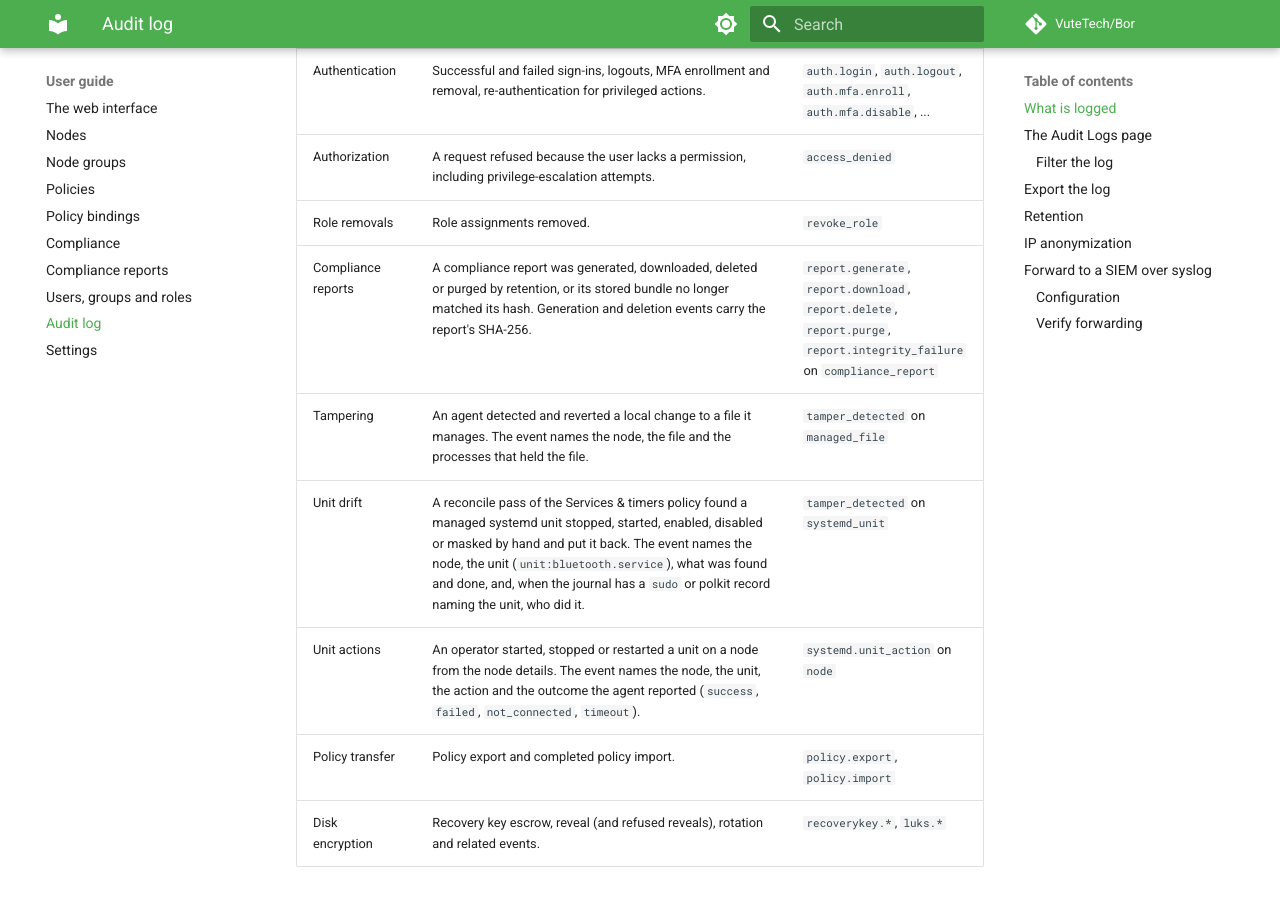
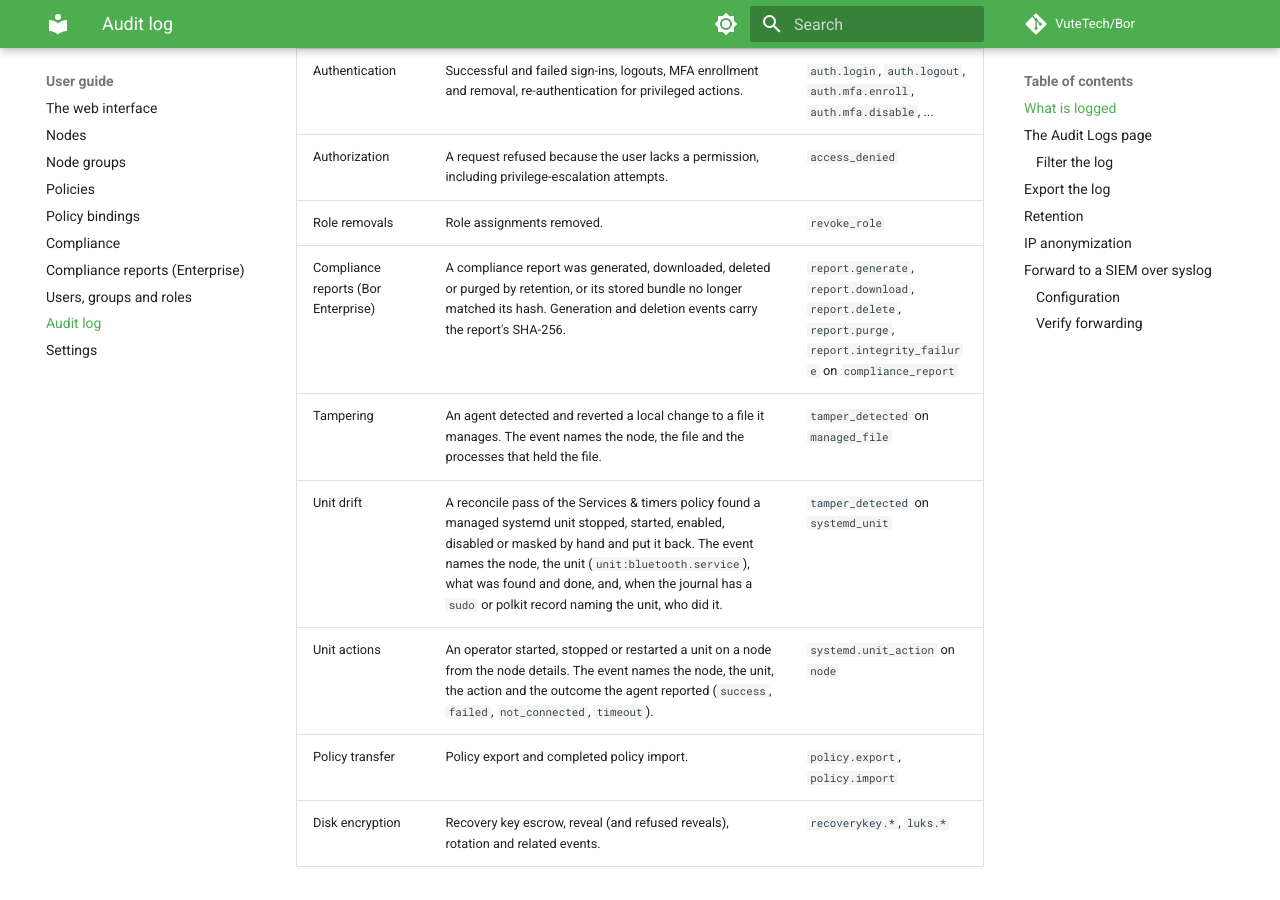
Before and after one commit to VuteTech/bor, an MkDocs documentation site: the page built from doc/user-guide/audit-log.md, in a window 1280 px wide and 900 px high, scrolled down 639 px. Built offline with MkDocs 1.6.1 and Material for MkDocs 9.7.7, drawn with Linux system fonts in a browser that asks for light colours; comment, search, counter and statistics services are not loaded.

Commit message:
docs(reports): mark compliance reports as Bor Enterprise only
Open the compliance reports page with the Bor Enterprise notice, label
the navigation entry "(Enterprise)" and the audit log's compliance
reports row "(Bor Enterprise)", so readers see the edition before the
feature description.

```diff
--- a/doc/user-guide/audit-log.md
+++ b/doc/user-guide/audit-log.md
@@ -19,7 +19,7 @@ requires `audit_log:view`; exporting it requires `audit_log:export`.
 | Authentication | Successful and failed sign-ins, logouts, MFA enrollment and removal, re-authentication for privileged actions. | `auth.login`, `auth.logout`, `auth.mfa.enroll`, `auth.mfa.disable`, ... |
 | Authorization | A request refused because the user lacks a permission, including privilege-escalation attempts. | `access_denied` |
 | Role removals | Role assignments removed. | `revoke_role` |
-| Compliance reports | A compliance report was generated, downloaded, deleted or purged by retention, or its stored bundle no longer matched its hash. Generation and deletion events carry the report's SHA-256. | `report.generate`, `report.download`, `report.delete`, `report.purge`, `report.integrity_failure` on `compliance_report` |
+| Compliance reports (Bor Enterprise) | A compliance report was generated, downloaded, deleted or purged by retention, or its stored bundle no longer matched its hash. Generation and deletion events carry the report's SHA-256. | `report.generate`, `report.download`, `report.delete`, `report.purge`, `report.integrity_failure` on `compliance_report` |
 | Tampering | An agent detected and reverted a local change to a file it manages. The event names the node, the file and the processes that held the file. | `tamper_detected` on `managed_file` |
 | Unit drift | A reconcile pass of the Services & timers policy found a managed systemd unit stopped, started, enabled, disabled or masked by hand and put it back. The event names the node, the unit (`unit:bluetooth.service`), what was found and done, and, when the journal has a `sudo` or polkit record naming the unit, who did it. | `tamper_detected` on `systemd_unit` |
 | Unit actions | An operator started, stopped or restarted a unit on a node from the node details. The event names the node, the unit, the action and the outcome the agent reported (`success`, `failed`, `not_connected`, `timeout`). | `systemd.unit_action` on `node` |
--- a/mkdocs.yml
+++ b/mkdocs.yml
@@ -98,7 +98,7 @@ nav:
       - Policies: user-guide/policies.md
       - Policy bindings: user-guide/bindings.md
       - Compliance: user-guide/compliance.md
-      - Compliance reports: user-guide/reports.md
+      - Compliance reports (Enterprise): user-guide/reports.md
       - Users, groups and roles: user-guide/users-and-roles.md
       - Audit log: user-guide/audit-log.md
       - Settings: user-guide/settings.md
```
Also changed, not shown: doc/user-guide/reports.md (+10 -10 lines).
